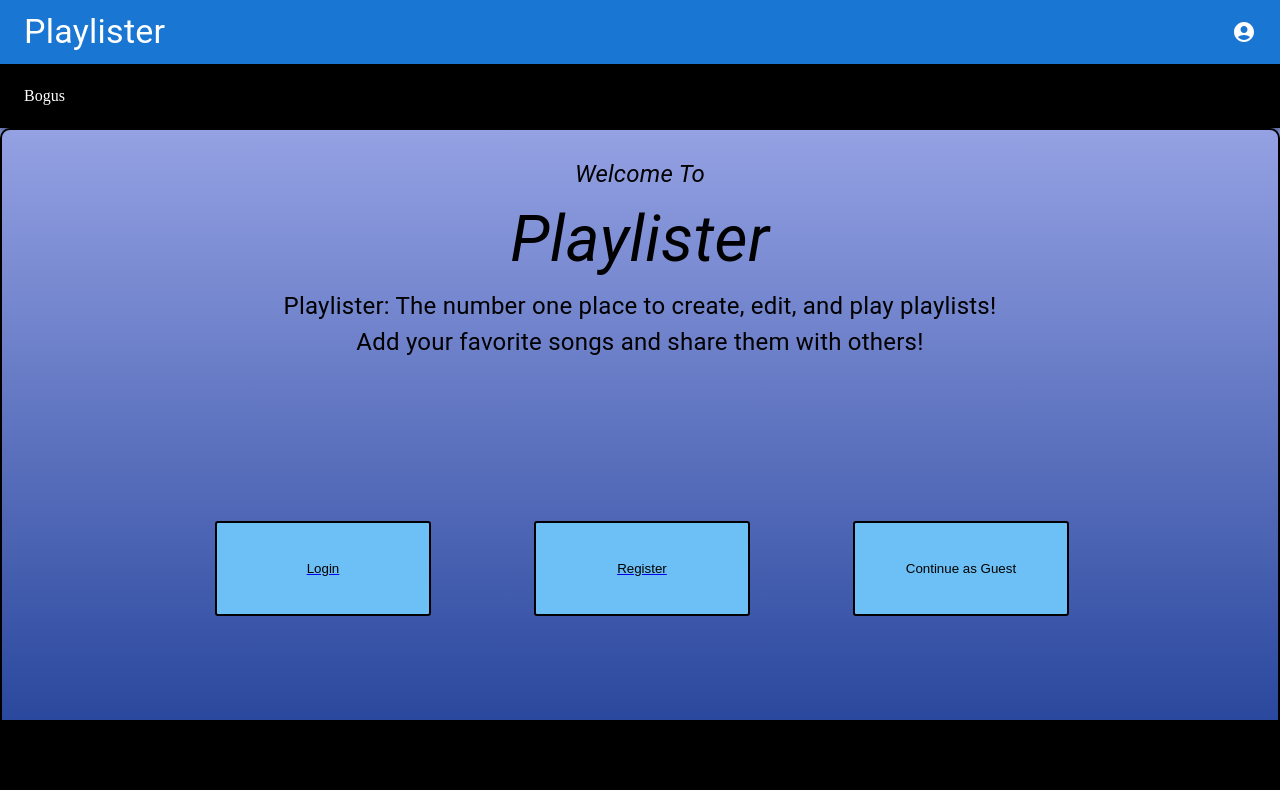
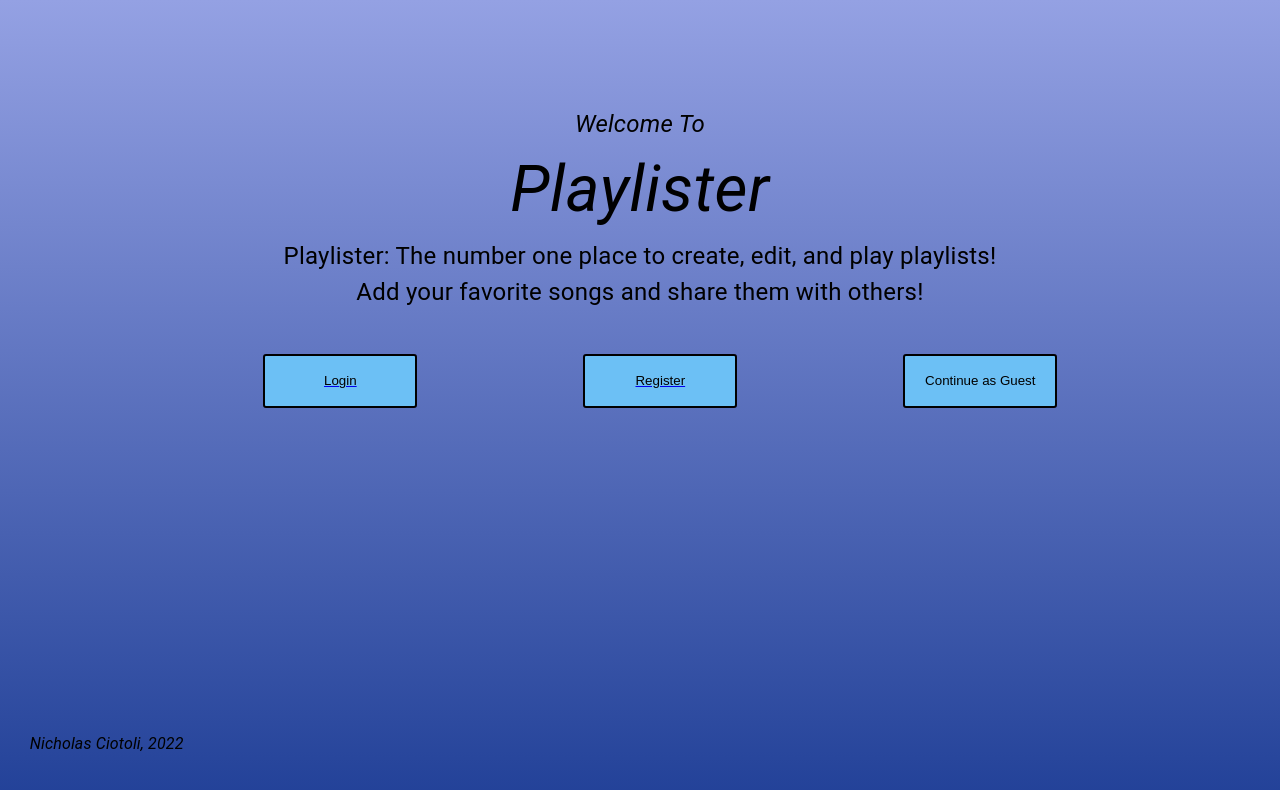
Before and after one commit to nickcio/final_playlister, a React (Create React App) app in the folder client/: page / in a window 1280 px wide. Shown: the top 790 px of the page. Built offline with nearby package versions, Linux system fonts and the light colour scheme; no server answers.

Commit message:
Sort menu and app banner made

```diff
--- a/client/src/App.css
+++ b/client/src/App.css
@@ -58,16 +58,13 @@ body {
   background-image: linear-gradient(to bottom, #94a1e3, #224198);
   color: black;
   font-size: 5vw;
-  border-color: black;
-  border-width: 2px;
-  border-style: solid;
-  border-radius: 10px;
   padding-left: 0%;
   padding-top: 2%;
-  padding-bottom: 5%;
-  height:80%;
+  padding-bottom: 0%;
+  height:100%;
   text-align: center;
   vertical-align: center;
+  overflow: hidden;
 }
 
 #edit-toolbar {
--- a/client/src/components/AppBanner.js
+++ b/client/src/components/AppBanner.js
@@ -13,12 +13,34 @@ import Menu from '@mui/material/Menu';
 import MenuItem from '@mui/material/MenuItem';
 import Toolbar from '@mui/material/Toolbar';
 import Typography from '@mui/material/Typography';
+import HomeIcon from '@mui/icons-material/Home';
+import PersonIcon from '@mui/icons-material/Person';
+import GroupsIcon from '@mui/icons-material/Groups';
+import { TextField } from '@mui/material';
+import SortIcon from '@mui/icons-material/Sort';
+
+const size = {
+    transform:"scale(1.8)",
+    marginRight:'40px'
+}
+
+const textF = {
+    display:'flex',
+    alignItems:'center',
+    justifyContent:'center',
+    backgroundColor:"white",
+    borderRadius:3,
+    color:'grey',
+    maxHeight:'50%'
+}
 
 export default function AppBanner() {
     const { auth } = useContext(AuthContext);
     const { store } = useContext(GlobalStoreContext);
     const [anchorEl, setAnchorEl] = useState(null);
     const isMenuOpen = Boolean(anchorEl);
+    const [anchorSortEl, setAnchorSortEl] = useState(null);
+    const isSortOpen = Boolean(anchorSortEl);
 
     const handleProfileMenuOpen = (event) => {
         setAnchorEl(event.currentTarget);
@@ -26,6 +48,14 @@ export default function AppBanner() {
 
     const handleMenuClose = () => {
         setAnchorEl(null);
+    };
+
+    const handleSortMenuOpen = (event) => {
+        setAnchorSortEl(event.currentTarget);
+    }
+
+    const handleSortMenuClose = () => {
+        setAnchorSortEl(null);
     };
 
     const handleLogout = () => {
@@ -75,6 +105,34 @@ export default function AppBanner() {
             <MenuItem onClick={handleLogout}>Logout</MenuItem>
         </Menu>
 
+    const sortMenuId = "sort-menu"
+    const sortMenu =
+        <Menu
+            anchorSortEl={anchorSortEl}
+            anchorOrigin={{
+                vertical: 'top',
+                horizontal: 'right',
+            }}
+            id={sortMenuId}
+            keepMounted
+            transformOrigin={{
+                vertical: 'top',
+                horizontal: 'right',
+            }}
+            style={{
+                transform: 'translateX(-1%) translateY(15%)'
+            }}
+            open={isSortOpen}
+            onClose={handleSortMenuClose}
+        >
+            <MenuItem>Name (A-Z)</MenuItem>
+            <MenuItem>Publish Date (Newest)</MenuItem>
+            <MenuItem>Listens (High-Low)</MenuItem>
+            <MenuItem>Likes (High-Low)</MenuItem>
+            <MenuItem>Dislikes (High-Low)</MenuItem>
+        </Menu>
+
+
     let editToolbar = "";
     let menu = loggedOutMenu;
     if (auth.loggedIn) {
@@ -90,8 +148,9 @@ export default function AppBanner() {
             return <AccountCircle />;
     }
 
-    return (
-        <Box sx={{ flexGrow: 1 }}>
+    let wholeBanner = "";
+    if (auth.loggedIn) {
+        wholeBanner = <Box sx={{ flexGrow: 1 }}>
         <AppBar position="static">
             <Toolbar>
                 <Typography
@@ -120,12 +179,48 @@ export default function AppBanner() {
             <Toolbar
             style={{backgroundColor: 'black'}}
             >
-                    Bogus
+                <Box>
+                    <HomeIcon sx={size}/>
+                </Box>
+                <Box>
+                    <GroupsIcon sx={size}/>
+                </Box>
+                <Box>
+                    <PersonIcon sx={size}/>
+                </Box>
+                <TextField style={textF} label="Search" fullWidth>
+                    Genus
+                </TextField>
+                <Box sx={{marginLeft:'50px', width:'50px'}}>
+                    SORT BY
+                </Box>
+                <Box>
+                    <IconButton
+                        size="large"
+                        edge="end"
+                        aria-label="sort menu"
+                        aria-controls={sortMenuId}
+                        aria-haspopup="true"
+                        onClick={handleSortMenuOpen}
+                        color="inherit"
+                    >
+                        <SortIcon sx={size}/>
+                    </IconButton>
+                </Box>
             </Toolbar>
         </AppBar>
         {
             menu
         }
+        {
+            sortMenu
+        }
+    </Box>;
+    }
+
+    return (
+        <Box>
+            {wholeBanner}
         </Box>
     );
 }
--- a/client/src/components/ListCard.js
+++ b/client/src/components/ListCard.js
@@ -114,7 +114,8 @@ function ListCard(props) {
         }
     }
 
-    function handleAddNewSong() {
+    function handleAddNewSong(event) {
+        event.stopPropagation();
         store.addNewSong();
     }
 
--- a/client/src/components/SplashScreen.js
+++ b/client/src/components/SplashScreen.js
@@ -4,8 +4,9 @@ import Typography from '@mui/material/Typography';
 import { Link } from 'react-router-dom'
 
 const buttonStyle = {
-    width: '100%',
-    height: '50%',
+    width: '150px',
+    height: '50px',
+    marginLeft: '50px',
     fontSize: '10pt',
     backgroundColor: '#6cc0f5',
     borderStyle: 'solid',
@@ -23,7 +24,7 @@ const buttonStyle = {
 export default function SplashScreen() {
     return (
         <Grid container spacing={0} id="splash-screen">
-            <Grid item xs={2} md={12}>
+            <Grid item xs={2} md={12} sx={{mt:10}}>
                 <Typography style={{fontSize: '18pt', fontStyle: 'italic'}}>Welcome To</Typography>
                 <Typography style={{fontSize: '5vw', fontStyle: 'italic'}}>Playlister</Typography>
                 <Typography style={{fontSize: '18pt' }}>Playlister: The number one place to create, edit, and play playlists!<br/>Add your favorite songs and share them with others!</Typography>
@@ -40,6 +41,10 @@ export default function SplashScreen() {
             <Grid item xs={2} md={2}>
                 <Box style={buttonStyle}>Continue as Guest</Box>
             </Grid>
+            <Grid item xs={2} md={2}></Grid>
+            <Grid item xs={2} md={2}>
+            <Typography sx={{mt:35}} style={{fontSize: '12pt', fontStyle: 'italic'}}>Nicholas Ciotoli, 2022</Typography>
+            </Grid>
         </Grid>
     )
 }
--- a/client/src/components/Statusbar.js
+++ b/client/src/components/Statusbar.js
@@ -13,6 +13,20 @@ import Box from '@mui/system/Box';
 
     @author McKilla Gorilla
 */
+const statusStyle = {
+        position: 'absolute',
+        left: '0%',
+        top: '0%',
+        width: '100%',
+        height: '10%',
+        backgroundColor: 'black',
+        display: 'flex',
+        alignItems: 'center',
+        justifyContent: 'center',
+        fontSize: '36pt',
+        color: 'white'
+}
+
 function Statusbar() {
     const { store } = useContext(GlobalStoreContext);
     const { auth } = useContext(AuthContext);
@@ -42,10 +56,19 @@ function Statusbar() {
     else {
         text = "";
     }
+
+    let sBar = "";
+    if(auth.loggedIn) {
+        sBar = <Box id='playlister-statusbar'>
+        { text }
+    </Box>
+    }
+
     return (
-        <Box id="playlister-statusbar">
-            { text }
+        <Box>
+            {sBar}
         </Box>
+
     );
 }
 
```
Also changed, not shown: client/src/App.js (line endings or trailing spaces). Lines whose indentation alone changed are shown as unchanged.
